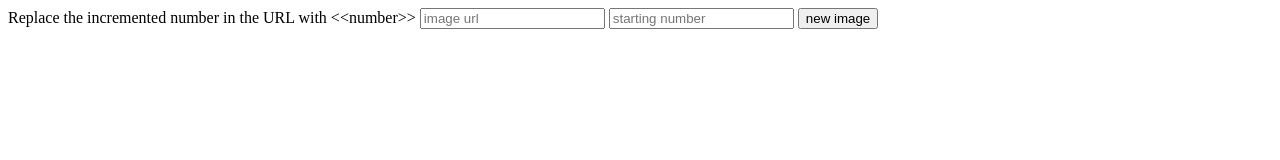
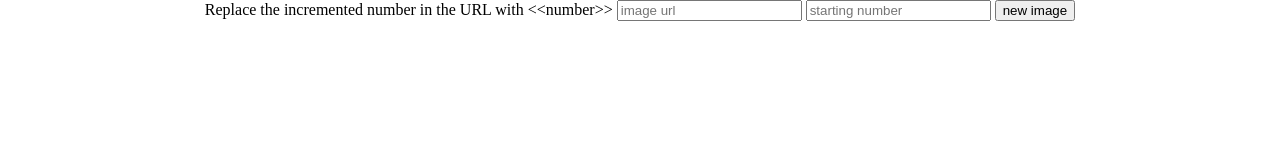
Before and after one commit to Jihkie/image-viewer-thing-page, a plain HTML site: page index.html in a window 1280 px wide. Drawn offline with Linux system fonts and the light colour scheme.

Commit message:
Update index.html

```diff
--- a/index.html
+++ b/index.html
@@ -3,9 +3,9 @@
 
 
 </head>
-<body>
+<body style="margin:0px;">
 	<div>
-		<div>
+		<div style="width:fit-content;margin:auto;">
 			<span>Replace the incremented number in the URL with &lt;&lt;number&gt;&gt;</span>
 			<input type="text" id="imgUrl" placeholder="image url">
 			<input type="text" id="imgNumber" placeholder="starting number">
```
